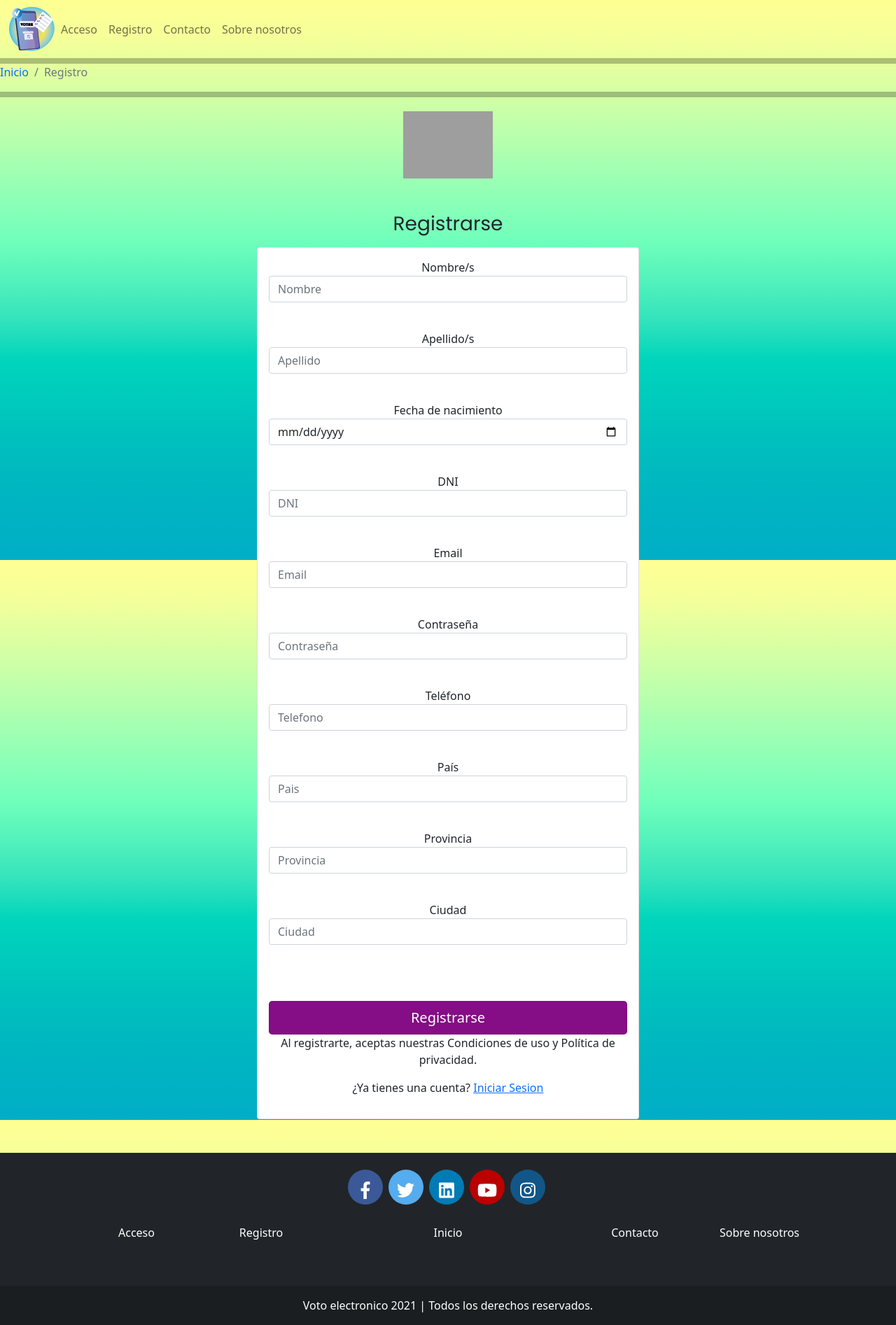
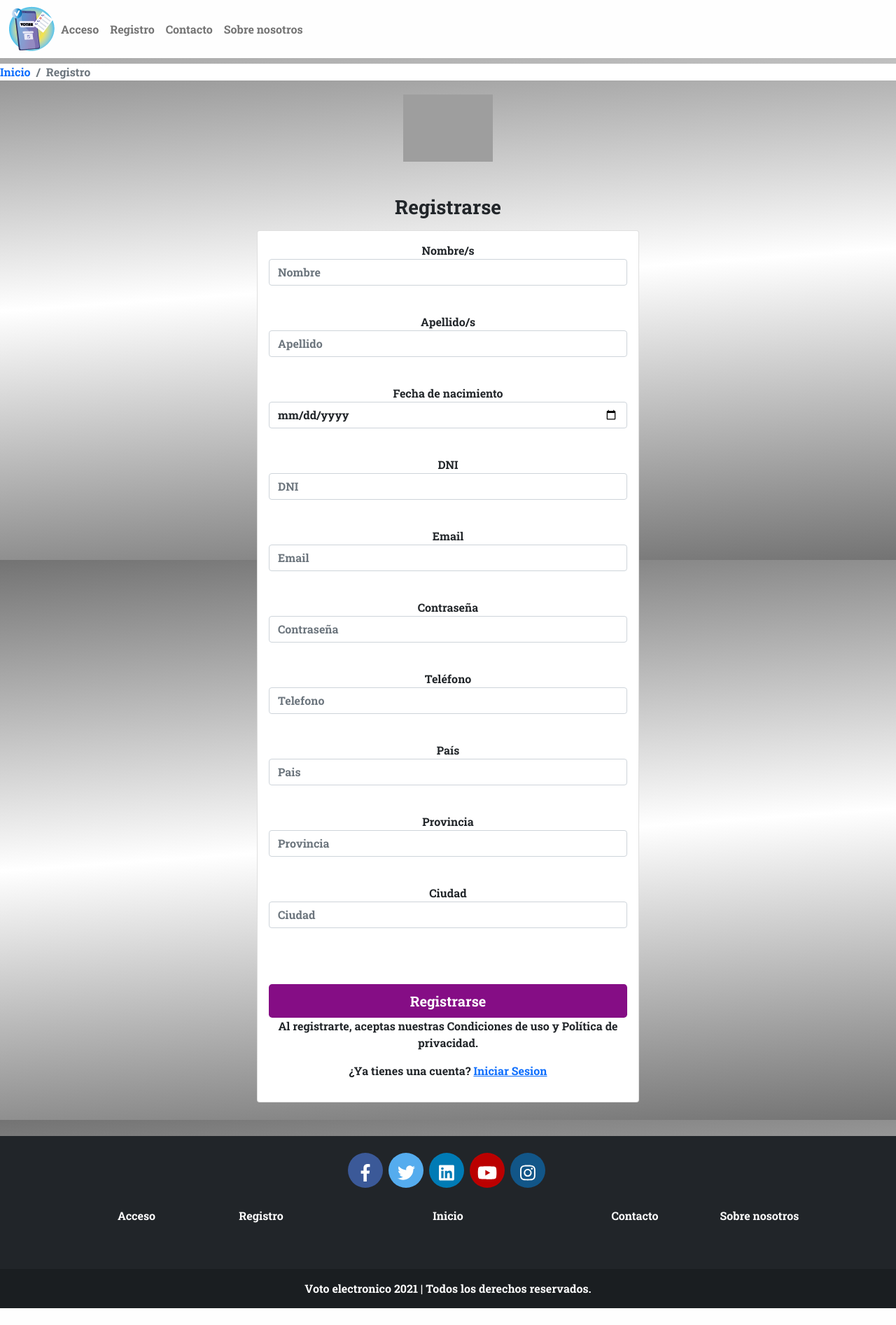
Before and after one commit to PPROF2-2022ProgWeb/g31-aula1-votoelectronico-g31, a PHP site: page /registrarvista.html in a window 1280 px wide. Shown: the whole page at 70% size. After the commit the page ends 1869 px from the top, so only its background shows below. Run offline with PHP 8.4, Linux system fonts and the light colour scheme; some libraries are stand-ins or nearby versions; grey boxes are pictures that could not be loaded.

Commit message:
Se hicieron cambios de estilos

```diff
--- a/VOTO_ELECTRONICO/contacto.html
+++ b/VOTO_ELECTRONICO/contacto.html
@@ -15,6 +15,7 @@
       <link href="https://fonts.googleapis.com/css?family=Open+Sans:300,400,700,800&display=swap" rel="stylesheet">
       <link href="bootstrap-5.0.1-dist/css/bootstrap.min.css" rel="stylesheet"/>
       <link rel="stylesheet" href="css/estilo_contacto.css">
+      <link href="https://fonts.googleapis.com/css2?family=Roboto+Slab:wght@700&display=swap" rel="stylesheet">
       <title>Contacto</title>
    </head>
    <body>
@@ -56,11 +57,8 @@
         </nav>
       </div>
       <!-- FIN BREADCRUMB-->
-      <hr class="divisor">
        </header>
         <main>
-
-
 
           <!-- INICIO HERO -->
 
--- a/VOTO_ELECTRONICO/css/estilo_inicio.css
+++ b/VOTO_ELECTRONICO/css/estilo_inicio.css
@@ -1,7 +1,8 @@
-/* HOVER NAVBAR */
 body{
   font-family: 'Roboto Slab', serif;
 }
+
+/* HOVER NAVBAR */
 .nav-item a{
 color: black !important;
 transition: all 0.4s linear;
--- a/VOTO_ELECTRONICO/css/estilo_lyr.css
+++ b/VOTO_ELECTRONICO/css/estilo_lyr.css
@@ -1,29 +1,23 @@
-body {
-  font-family: Arial, Helvetica, sans-serif;
+
+body{
+  font-family: 'Roboto Slab', serif !important;
   margin: 0;
-  background-image: linear-gradient(
-    180deg,
-    #ffff93 0,
-    #f4ff9a 7.14%,
-    #dcffa2 14.29%,
-    #c3ffaa 21.43%,
-    #a8ffb1 28.57%,
-    #8dffb7 35.71%,
-    #70ffbb 42.86%,
-    #53f2bc 50%,
-    #33e3bc 57.14%,
-    #00d5bc 64.29%,
-    #00cabd 71.43%,
-    #00c0be 78.57%,
-    #00b8c0 85.71%,
-    #00b2c3 92.86%,
-    #00aec7 100%
-  );
+  background: rgb(115,115,115);
+background: linear-gradient(176deg, rgba(115,115,115,1) 0%, rgba(255,255,255,1) 50%, rgba(115,115,115,1) 100%);
+
   background-size: cover;
   background-attachment: fixed;
 }
 * {
   box-sizing: border-box;
+}
+
+.navbar{
+  background-color: #fefefe;
+}
+
+.head{
+  background: white;
 }
 
   /*BREADCRUMBD
@@ -48,7 +42,7 @@
 }
 /*FIN HEADER*/
 h1 {
-  font-family: "Poppins", sans-serif;
+  font-family: 'Roboto Slab', serif;
 }
 .logo {
   width: 10%;
@@ -88,7 +82,7 @@
       margin-top: 40px;
   }
   .divisor{
-    border-top: 8px solid black;
+    border-top: 8px solid rgb(255, 255, 255);
     width: 100%;
     background-color: darkgray;
     margin: 0;
--- a/VOTO_ELECTRONICO/loginvista.html
+++ b/VOTO_ELECTRONICO/loginvista.html
@@ -15,6 +15,7 @@
     <link rel="preconnect" href="https://fonts.gstatic.com" crossorigin />
     <link href="https://fonts.googleapis.com/css2?family=Poppins&display=swap" rel="stylesheet"/>
     <link href="bootstrap-5.0.1-dist/css/bootstrap.min.css" rel="stylesheet" />
+    <link href="https://fonts.googleapis.com/css2?family=Roboto+Slab:wght@700&display=swap" rel="stylesheet">
   </head>
 
   <body>
@@ -56,7 +57,7 @@
       </nav>
     </div>
     <!-- FIN BREADCRUMB-->
-    <hr class="divisor">
+
      </header>
       <main>
         <a href="index.html"
--- a/VOTO_ELECTRONICO/registrarvista.html
+++ b/VOTO_ELECTRONICO/registrarvista.html
@@ -31,6 +31,7 @@
       href="https://fonts.googleapis.com/css2?family=Poppins&display=swap"
       rel="stylesheet"
     />
+    <link href="https://fonts.googleapis.com/css2?family=Roboto+Slab:wght@700&display=swap" rel="stylesheet">
 
     <title>Voto Electronico - Registrate</title>
 
@@ -75,7 +76,7 @@
       </nav>
     </div>
     <!-- FIN BREADCRUMB-->
-    <hr class="divisor">
+
      </header>
       <main>
         <a href="index.html"
--- a/VOTO_ELECTRONICO/sobrenosotros.html
+++ b/VOTO_ELECTRONICO/sobrenosotros.html
@@ -21,6 +21,7 @@
     />
     <link href="bootstrap-5.0.1-dist/css/bootstrap.min.css" rel="stylesheet" />
     <link rel="stylesheet" href="css/estilo_Sobrenosotros.css" />
+    <link href="https://fonts.googleapis.com/css2?family=Roboto+Slab:wght@700&display=swap" rel="stylesheet">
     <title>Sobre nosotros</title>
   </head>
   <body>
@@ -80,7 +81,6 @@
         </nav>
       </div>
       <!-- FIN BREADCRUMB-->
-      <hr class="divisor" />
     </header>
 
     <!-- INICIO CARD -->
```
Also changed, not shown: VOTO_ELECTRONICO/css/estilo_Sobrenosotros.css (+6 -1 lines), VOTO_ELECTRONICO/css/estilo_contacto.css (+6 -1 lines).
